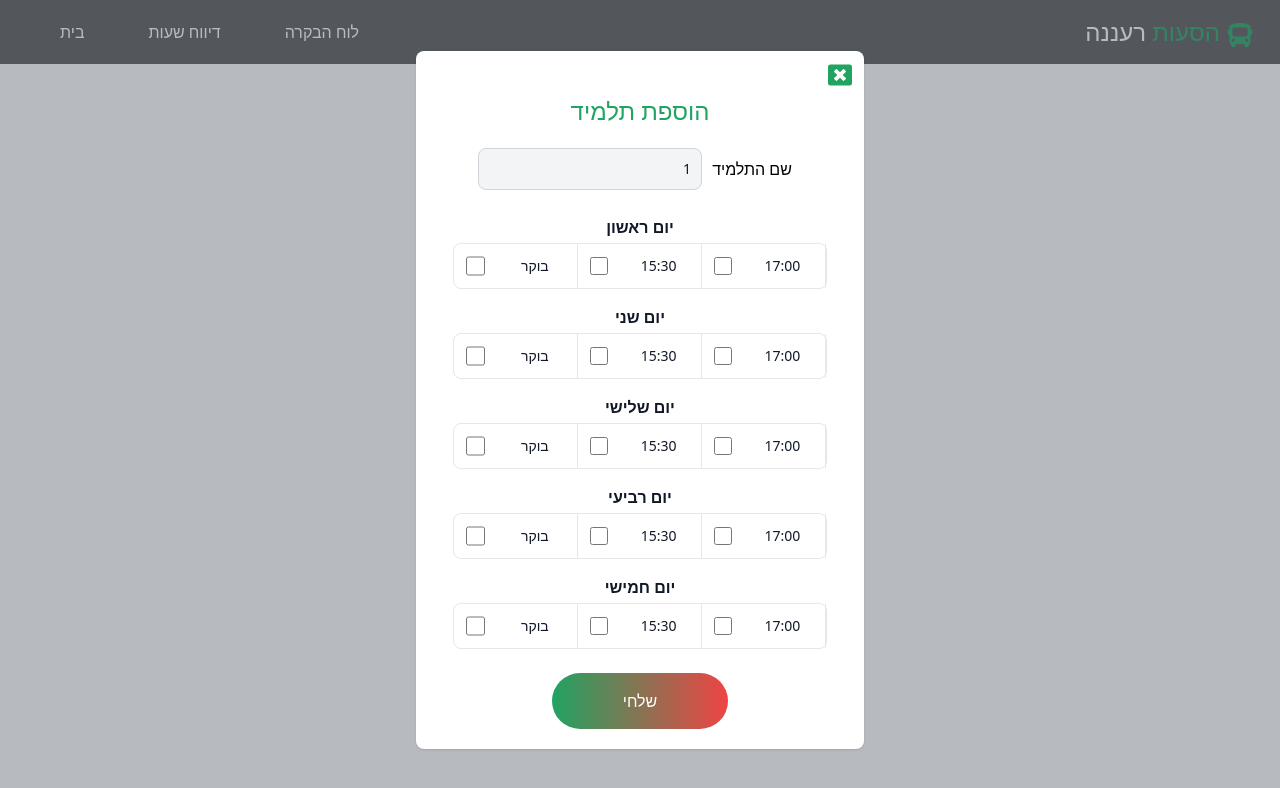
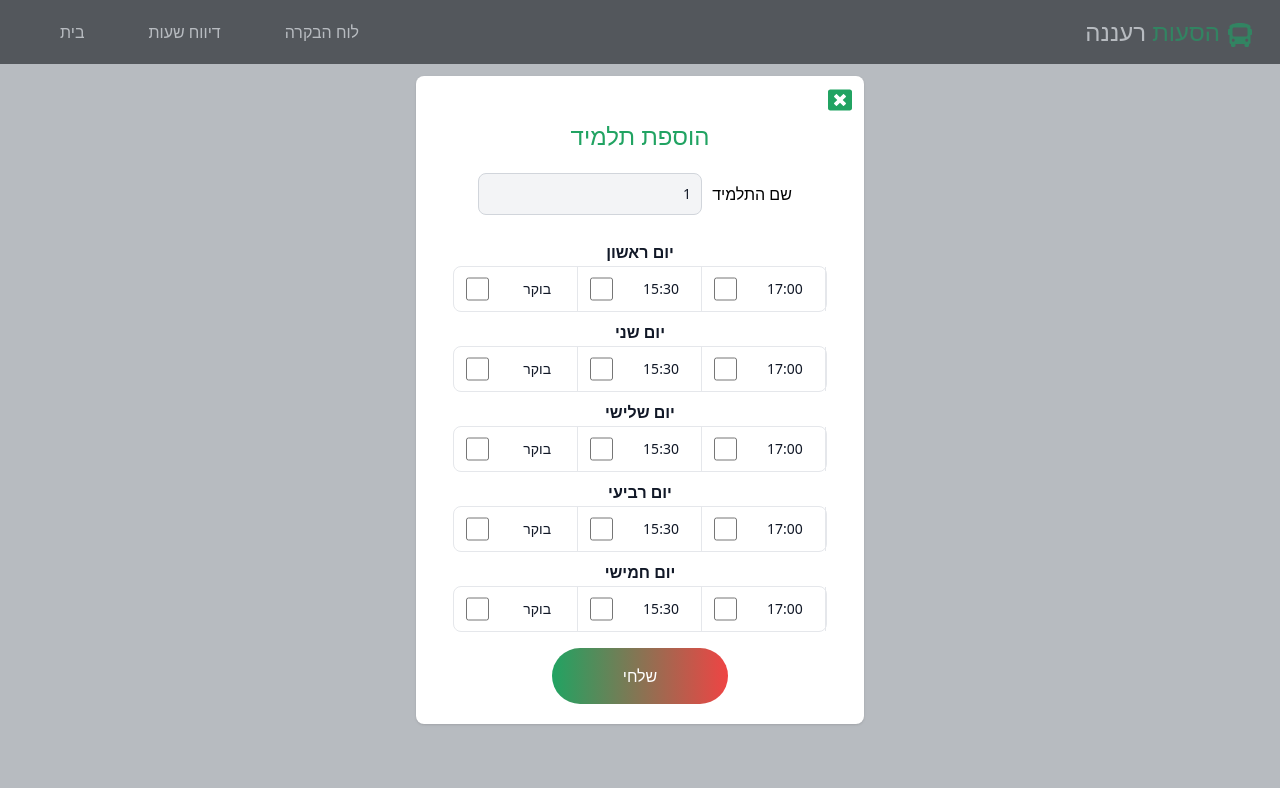
Before and after one commit to zivnadel/raanana-transport, a Next.js app: page /dashboard/add-pupil/1 in a window 1280 px wide. Shown: the top 788 px of the page. Built offline with nearby package versions, Linux system fonts and the light colour scheme; no server answers; the database is empty; sample sign-in values are in the browser's storage.

Commit message:
Fixed modal styling bug

```diff
--- a/components/dashboard/AddEditPupil.tsx
+++ b/components/dashboard/AddEditPupil.tsx
@@ -88,7 +88,7 @@ const AddEditPupil: React.FC = () => {
 							{submitClicked && !pupilExists && (
 								<>
 									<p className="p-3 text-center text-lg font-medium">
-										תלמיד זה אינו קיים, להוספת תלמיד זה, לחצי למטה
+										תלמיד זה אינו קיים. להוספת תלמיד זה, לחצי למטה
 									</p>
 									<Button className="my-5" onClick={addPupilClickedHandler}>
 										לחצי כאן
--- a/components/dashboard/SelectHoursCheckbox.tsx
+++ b/components/dashboard/SelectHoursCheckbox.tsx
@@ -23,10 +23,10 @@ const SelectHoursCheckbox: React.FC<Props> = ({ day, onChange, selected }) => {
 
 	return (
 		<div className="flex w-full flex-col items-center">
-			<h3 className="mb-1 font-semibold text-gray-900">
+			<h3 className="mb-0.5 font-semibold text-gray-900">
 				{mapDayToString(day)}
 			</h3>
-			<ul className="mx-3 mb-4 flex w-5/6 items-center rounded-lg border border-gray-200 bg-white text-sm font-medium text-gray-900">
+			<ul className="mx-3 mb-2 flex w-5/6 items-center rounded-lg border border-gray-200 bg-white text-sm font-medium text-gray-900">
 				<li className="w-full border-b border-gray-200 dark:border-gray-600 sm:border-b-0 sm:border-r">
 					<div className="flex items-center pl-3">
 						<input
@@ -37,7 +37,7 @@ const SelectHoursCheckbox: React.FC<Props> = ({ day, onChange, selected }) => {
 							id={`checkbox-morning-${day}`}
 							type="checkbox"
 							value="morning"
-							className="h-6 w-6 rounded border-gray-300 bg-gray-100 text-blue-600 focus:ring-2 focus:ring-blue-500"
+							className="h-8 w-8 rounded border-gray-300 bg-gray-100 text-blue-600 focus:ring-2 focus:ring-blue-500"
 						/>
 						<label
 							htmlFor={`checkbox-morning-${day}`}
@@ -56,7 +56,7 @@ const SelectHoursCheckbox: React.FC<Props> = ({ day, onChange, selected }) => {
 							id={`checkbox-15:30-${day}`}
 							type="checkbox"
 							value="15:30"
-							className="h-6 w-6 rounded border-gray-300 bg-gray-100 text-blue-600 focus:ring-2 focus:ring-blue-500"
+							className="h-8 w-8 rounded border-gray-300 bg-gray-100 text-blue-600 focus:ring-2 focus:ring-blue-500"
 						/>
 						<label
 							htmlFor={`checkbox-15:30-${day}`}
@@ -75,7 +75,7 @@ const SelectHoursCheckbox: React.FC<Props> = ({ day, onChange, selected }) => {
 							id={`checkbox-17:00-${day}`}
 							type="checkbox"
 							value="17:00"
-							className="h-6 w-6 rounded border-gray-300 bg-gray-100 text-blue-600 focus:ring-2 focus:ring-blue-500"
+							className="h-8 w-8 rounded border-gray-300 bg-gray-100 text-blue-600 focus:ring-2 focus:ring-blue-500"
 						/>
 						<label
 							htmlFor={`checkbox-17:00-${day}`}
--- a/components/ui/modals/Modal.tsx
+++ b/components/ui/modals/Modal.tsx
@@ -15,12 +15,11 @@ const Modal: React.FC<Props> = ({
 }) => {
 	return (
 		// Modal backdrop
-		<div className="fixed top-0 left-0 right-0 z-50 h-full w-full overflow-y-auto overflow-x-hidden bg-gray-600 bg-opacity-40 md:inset-0">
+		<div className="fixed top-0 left-0 z-50 flex h-full w-full overflow-y-auto overflow-x-hidden bg-gray-600 bg-opacity-40">
 			{/* Modal Flex Container */}
-			<div
-				className={`flex h-full w-full items-center justify-center ${className}`}>
+			<div className={`flex w-full items-center py-5 justify-center ${className}`}>
 				{/* Modal Content */}
-				<div className="w-10/12 max-w-md rounded-lg bg-white shadow">
+				<div className="w-10/12 my-auto max-w-md rounded-lg bg-white shadow">
 					{onDismiss && <CloseModalButton onClick={onDismiss} />}
 					<h2 className="p-2 text-center text-2xl text-primary">{heading}</h2>
 					{children}
```
